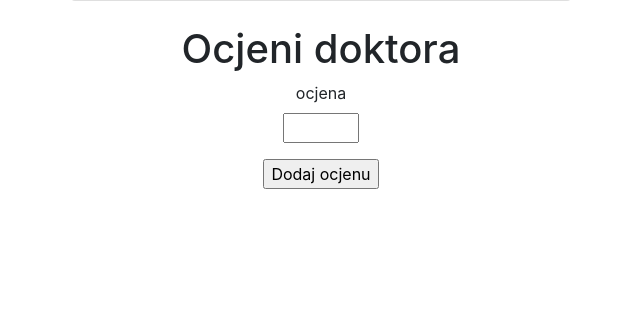
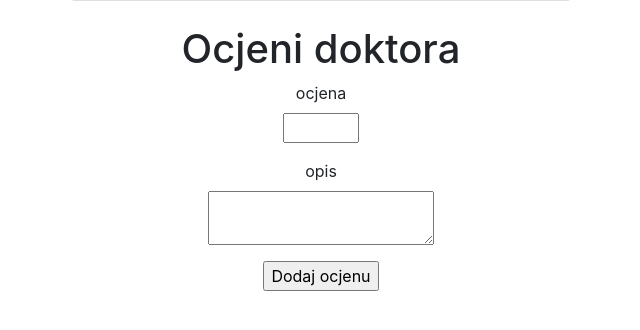
Before and after one commit to klukic123/dwa, a Flask app: page /pretraga/1 in a window 1280 px wide. Shown: the part 250-580 px from the top of the page, without its empty margins (319-959 px from the left). Run offline with Flask 2, Linux system fonts and the light colour scheme; data that the repository does not hold is empty; some libraries are stand-ins or nearby versions.

Commit message:
opis ocjene doktora
dodavanje opisa uz ocjenu doktora

```diff
--- a/app/forms.py
+++ b/app/forms.py
@@ -1,5 +1,5 @@
 from flask_wtf import FlaskForm
-from wtforms import StringField, PasswordField, BooleanField, SubmitField,SelectField,IntegerField
+from wtforms import StringField, PasswordField, BooleanField, SubmitField,SelectField,IntegerField,TextAreaField
 from wtforms.validators import ValidationError, DataRequired, Email, EqualTo, NumberRange
 from app.models import User,Specijalizacija,Bolnica
 from wtforms.ext.sqlalchemy.fields import QuerySelectField
@@ -41,4 +41,5 @@ class Search(FlaskForm):
 
 class Ocjeni_doktoraForm(FlaskForm):
     ocjena = IntegerField('ocjena', validators=[DataRequired(),NumberRange(min=1, max=5, message='Unesi ocjenu(1-5)')])
+    opis = TextAreaField('opis', validators=[DataRequired()])
     submit = SubmitField('Dodaj ocjenu')
--- a/app/models.py
+++ b/app/models.py
@@ -26,6 +26,7 @@ def load_user(id):
 class Ocjena(db.Model):
     id = db.Column(db.Integer, primary_key=True)
     ocjena = db.Column(db.Integer)
+    opis = db.Column(db.String(500))
     user_id = db.Column(db.Integer, db.ForeignKey('user.id'))
     doktor_id = db.Column(db.Integer, db.ForeignKey('doktor.id'))
 
--- a/app/routes.py
+++ b/app/routes.py
@@ -86,16 +86,13 @@ def pretraga():
 @app.route('/pretraga/<id>', methods=['GET', 'POST'])
 def doktor(id):
     form= Ocjeni_doktoraForm()
-    sql = text('select doktor.id,doktor.ime,doktor.prezime,specijalizacija.naziv as specijalizacija,bolnica.naziv as bolnica,avg(ocjena) as prosjek from doktor join specijalizacija on doktor.specijalizacija_id=specijalizacija.id join bolnica on bolnica.id=doktor.bolnica_id left join ocjena on ocjena.doktor_id=doktor.id WHERE doktor.id={};'.format(id))
+    sql = text('select doktor.id,doktor.ime,doktor.prezime,specijalizacija.naziv as specijalizacija,bolnica.naziv as bolnica,avg(ocjena) as prosjek,opis from doktor join specijalizacija on doktor.specijalizacija_id=specijalizacija.id join bolnica on bolnica.id=doktor.bolnica_id left join ocjena on ocjena.doktor_id=doktor.id WHERE doktor.id={};'.format(id))
     doktor = db.engine.execute(sql)
     granica = Ocjena.query.filter_by(doktor_id=id).first()
     if form.validate_on_submit():
-        if granica.user_id != current_user.id:
-            ocjena = Ocjena(ocjena=form.ocjena.data,user_id=current_user.id,doktor_id=id)
-            db.session.add(ocjena)
-            db.session.commit()
-            flash('ocjenili  ste doktora')
-        else:
-            return '<html>nemoj srat</html>'
+        ocjena = Ocjena(ocjena=form.ocjena.data,user_id=current_user.id,doktor_id=id,opis=form.opis.data)
+        db.session.add(ocjena)
+        db.session.commit()
+        flash('ocjenili  ste doktora')
         return redirect(url_for('index'))
     return render_template('doktor.html', title='Doktor', doktor=doktor,form=form)
--- a/app/templates/doktor.html
+++ b/app/templates/doktor.html
@@ -23,6 +23,13 @@
             <span style="color: red;">[{{ error }}]</span>
             {% endfor %}
         </p>
+        <p>
+          {{ form.opis.label }}<br>
+          {{ form.opis(size=1) }}<br>
+          {% for error in form.opis.errors %}
+          <span style="color: red;">[{{ error }}]</span>
+          {% endfor %}
+      </p>
         <p>{{ form.submit() }}</p>
     </form>
 {% endblock %}
```
Also changed, not shown: migrations/versions/779df6b4eee2_ocjena_table.py (added, +28 -0 lines).
